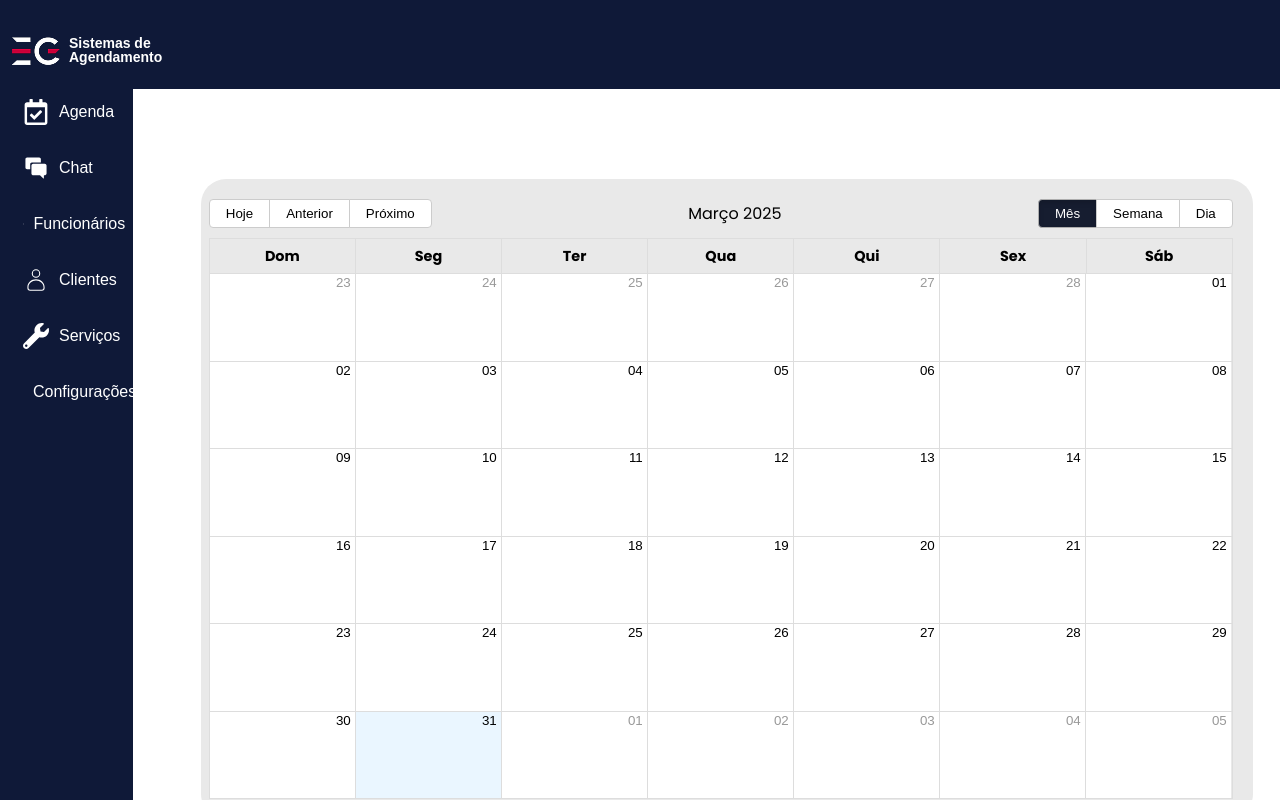
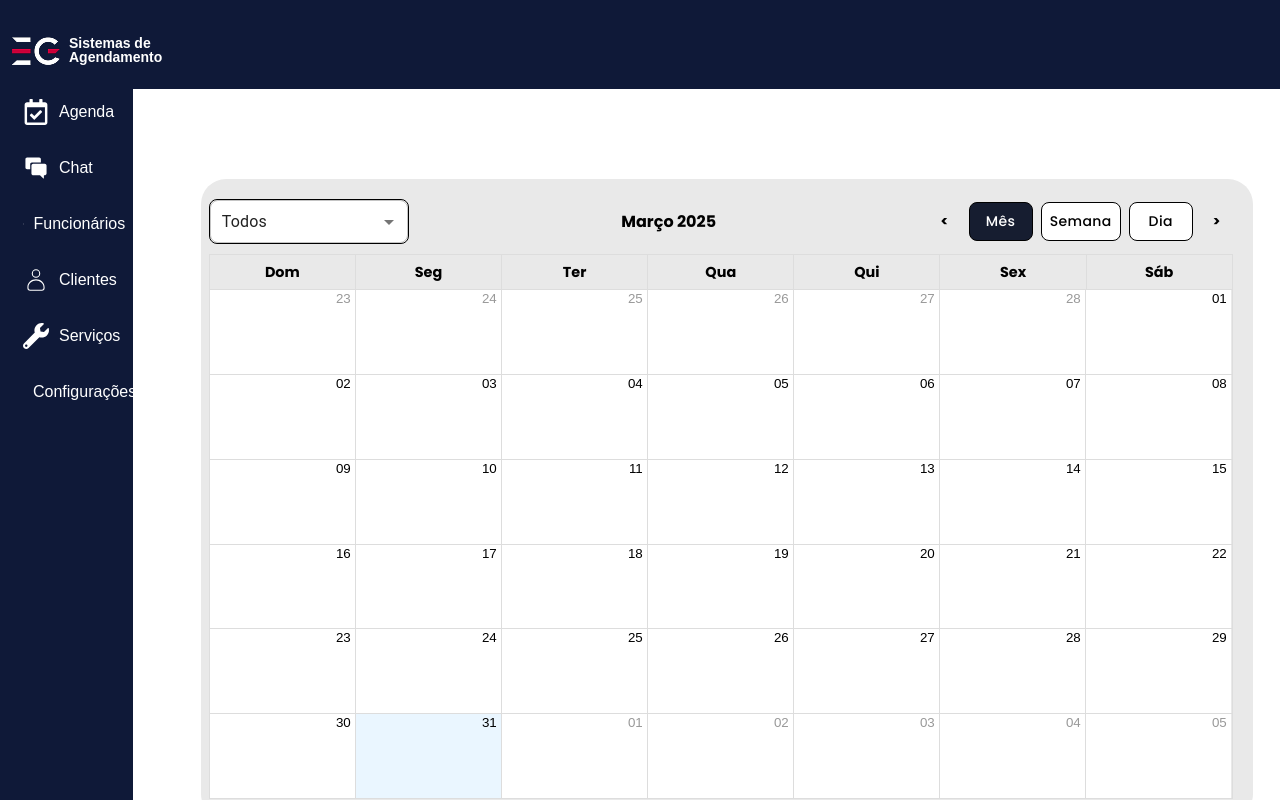
Before and after one commit to EversonSoucek/AgendaZap-FrontEnd-React, a React (Vite) app in the folder host/: page /1/home in a window 1280 px wide. Built offline with nearby package versions, Linux system fonts and the light colour scheme; no server answers.

Commit message:
Adiciona customtoolBar do calendario

```diff
--- a/host/src/components/Calendario/Calendario/Calendario.tsx
+++ b/host/src/components/Calendario/Calendario/Calendario.tsx
@@ -10,18 +10,18 @@ import AgendamentoPresenter from "../../../presenters/AgendamentoPresenter";
 import AgendamentoGetAll from "../../../useCases/agendamento/AgendamentoGetAll";
 import { useParams } from "react-router-dom";
 import { StatusAgendamento } from "../../../enum/StatusAgendamento";
+import CustomToolbar from "../../CustomToolBar/CustomToolBar";
 
-// 🔹 Defina o locale ANTES do localizer
+// 🔹 Locale
 moment.locale("pt-br");
 moment.updateLocale("pt-br", {
   weekdaysMin: ["Dom", "Seg", "Ter", "Qua", "Qui", "Sex", "Sáb"],
   months: [
-    "Janeiro", "Fevereiro", "Março", "Abril", "Maio", "Junho",
-    "Julho", "Agosto", "Setembro", "Outubro", "Novembro", "Dezembro"
+    "Janeiro","Fevereiro","Março","Abril","Maio","Junho",
+    "Julho","Agosto","Setembro","Outubro","Novembro","Dezembro"
   ]
 });
 
-// 🔹 Cria o localizer já com o locale carregado
 const localizer = momentLocalizer(moment);
 
 const messages = {
@@ -46,13 +46,10 @@ const formats: Partial<Formats> = {
     `${localizer.format(start, "HH:mm", culture)} — ${localizer.format(end, "HH:mm", culture)}`,
   dayHeaderFormat: (date, culture, localizer) =>
     localizer.format(date, "dddd, DD/MM", culture),
-  weekdayFormat: (date, culture, localizer) => {
-    const dias = ["Dom", "Seg", "Ter", "Qua", "Qui", "Sex", "Sáb"];
-    return dias[date.getDay()]; // getDay() retorna 0=Domingo ... 6=Sábado
-  },
+  weekdayFormat: (date) => ["Dom","Seg","Ter","Qua","Qui","Sex","Sáb"][date.getDay()],
   dayFormat: (date, culture, localizer) => localizer.format(date, "DD", culture),
   monthHeaderFormat: (date, culture, localizer) =>
-    localizer.format(date, "MMMM YYYY", culture), // mês na toolbar
+    localizer.format(date, "MMMM YYYY", culture),
   dayRangeHeaderFormat: ({ start, end }, culture, localizer) =>
     `${localizer.format(start, "DD MMM", culture)} – ${localizer.format(end, "DD MMM", culture)}`,
 };
@@ -111,17 +108,10 @@ export const Calendario = () => {
   const eventStyleGetter = (event: AgendamentoPresenter) => {
     let backgroundColor = "";
     switch (event.statusAgendamento) {
-      case StatusAgendamento.PENDENTE:
-        backgroundColor = "#FFC916";
-        break;
-      case StatusAgendamento.FINALIZADO:
-        backgroundColor = "#7DC588";
-        break;
-      case StatusAgendamento.CANCELADO:
-        backgroundColor = "#FF4500";
-        break;
-      default:
-        backgroundColor = "#808080";
+      case StatusAgendamento.PENDENTE: backgroundColor = "#FFC916"; break;
+      case StatusAgendamento.FINALIZADO: backgroundColor = "#7DC588"; break;
+      case StatusAgendamento.CANCELADO: backgroundColor = "#FF4500"; break;
+      default: backgroundColor = "#808080";
     }
 
     return {
@@ -144,7 +134,6 @@ export const Calendario = () => {
         endAccessor="end"
         defaultView="month"
         views={["month", "week", "day"]}
-        style={{ height: "100%" }}
         onSelectEvent={handleSelectEvent}
         onSelectSlot={handleSelectSlot}
         selectable
@@ -152,6 +141,10 @@ export const Calendario = () => {
         messages={messages}
         formats={formats}
         eventPropGetter={eventStyleGetter}
+        components={{
+          toolbar: CustomToolbar // ✅ Toolbar customizado aqui
+        }}
+        style={{ height: "100%" }}
       />
 
       <AgendamentoModal
--- /dev/null
+++ b/host/src/components/CustomToolBar/CustomToolBar.tsx
@@ -0,0 +1,106 @@
+import { useState } from "react";
+import { ToolbarProps } from "react-big-calendar";
+import { Select, MenuItem, FormControl, InputLabel, Button, Box } from "@mui/material";
+
+const CustomToolbar = (props: ToolbarProps) => {
+    const { label, onNavigate, onView } = props;
+    const [funcionario, setFuncionario] = useState("");
+
+    const getButtonStyles = (view: string) => ({
+        backgroundColor: props.view === view ? "#161D30" : "#fff",
+        color: props.view === view ? "#fff" : "#000",
+        fontFamily: "Poppins, sans-serif",
+        textTransform: "none",
+        border: "1px solid #000",
+        borderRadius: "8px",
+        minWidth: 64,
+    });
+
+    return (
+        <div
+            style={{
+                display: "flex",
+                justifyContent: "space-between",
+                alignItems: "center",
+                marginBottom: 10,
+            }}
+        >
+            <FormControl size="small" sx={{ minWidth: 200 }}>
+                <Select
+                    value={funcionario}
+                    onChange={(e) => setFuncionario(e.target.value)}
+                    displayEmpty
+                    variant="outlined"
+                    sx={{
+                        backgroundColor: "#fff",
+                        border: "1px solid #000",
+                        borderRadius: "8px",
+                        "& .MuiSelect-select": {
+                            padding: "10px 12px", // mais espaço para o label
+                        },
+                    }}
+                    renderValue={(selected) => {
+                        if (!selected) return <em>Todos</em>;
+                        if (selected === "1") return "João";
+                        if (selected === "2") return "Maria";
+                        if (selected === "3") return "Carlos";
+                        return "";
+                    }}
+                >
+                    <MenuItem value="">
+                        <em>Todos</em>
+                    </MenuItem>
+                    <MenuItem value="1">João</MenuItem>
+                    <MenuItem value="2">Maria</MenuItem>
+                    <MenuItem value="3">Carlos</MenuItem>
+                </Select>
+            </FormControl>
+
+            <div style={{ fontWeight: "bold", fontSize: 16, fontFamily: "Poppins, sans-serif" }}>{label}</div>
+
+            <div style={{ display: "flex", alignItems: "center" }}>
+                {/* Setas */}
+                <Button
+                    onClick={() => onNavigate?.("PREV")}
+                    sx={{
+                        minWidth: 32,
+                        border: "none",
+                        color: "#000",
+                        fontWeight: "bold",
+                        fontFamily: "Poppins, sans-serif",
+                    }}
+                >
+                    {"<"}
+                </Button>
+
+                <Box display="flex" ml={1} gap={1}>
+                    <Button onClick={() => onView?.("month")} sx={getButtonStyles("month")}>
+                        Mês
+                    </Button>
+                    <Button onClick={() => onView?.("week")} sx={getButtonStyles("week")}>
+                        Semana
+                    </Button>
+                    <Button onClick={() => onView?.("day")} sx={getButtonStyles("day")}>
+                        Dia
+                    </Button>
+                </Box>
+
+                <Button
+                    onClick={() => onNavigate?.("NEXT")}
+                    sx={{
+                        minWidth: 32,
+                        border: "none",
+                        color: "#000",
+                        fontWeight: "bold",
+                        fontFamily: "Poppins, sans-serif",
+                        ml: 1,
+                    }}
+                >
+                    {">"}
+                </Button>
+            </div>
+        </div>
+    );
+};
+
+export default CustomToolbar;
```
